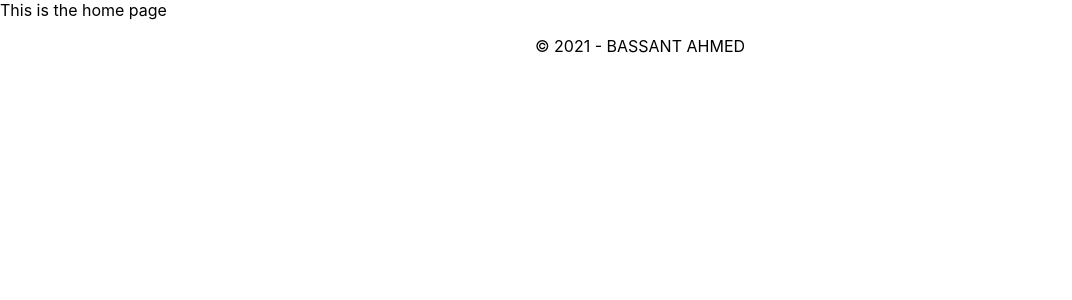
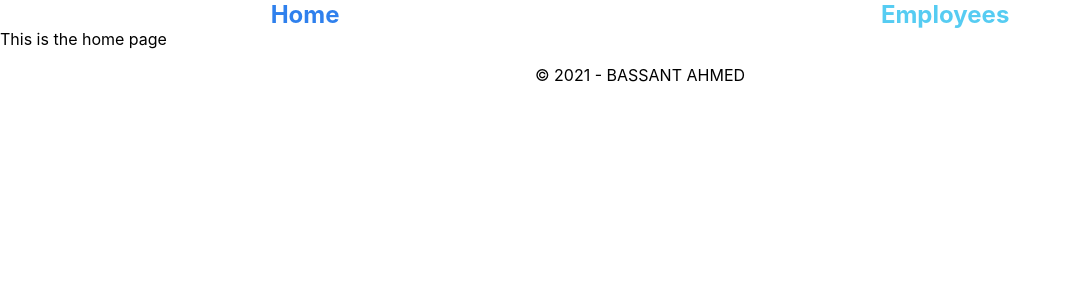
Before and after one commit to thepassant/employees, a React (Create React App) app: page / in a window 1280 px wide. Shown: the top 300 px of the page, without its empty margins (0-1072 px from the left). Built offline with nearby package versions, Linux system fonts and the light colour scheme.

Commit message:
add header

```diff
--- a/src/App.js
+++ b/src/App.js
@@ -4,9 +4,11 @@ import NotFoundPage from "./containers/NotFoundPage";
 import HomePage from "./containers/HomePage";
 import EmployeesPage from "./containers/EmployeesPage";
 import Footer from "./components/Footer";
+import Header from "./containers/Header";
 
 const App = () => (
     <div className="App">
+        <Header />
         <Routes>
             <Route
                 path="/"
--- /dev/null
+++ b/src/containers/Header.js
@@ -0,0 +1,21 @@
+import React from 'react';
+import { NavLink } from 'react-router-dom';
+
+const Header = () => {
+    const renderLink = ({ to, label }) => (
+        <NavLink to={to} className={(navData) => (navData.isActive ? 'active nav-item' : 'nav-item')}>
+            {label}
+        </NavLink>
+    );
+
+    return (
+        <nav className="navbar">
+            <div className="menu">
+                {renderLink({ to: '/', label: 'Home' })}
+                {renderLink({ to: '/employees', label: 'Employees' })}
+            </div>
+        </nav>
+    );
+};
+
+export default Header;
--- a/src/scss/_containers.scss
+++ b/src/scss/_containers.scss
@@ -1,3 +1,4 @@
 @import "containers/employee";
 @import "containers/employees-page";
 @import "containers/edit-employee-form";
+@import "containers/header";
--- /dev/null
+++ b/src/scss/containers/_header.scss
@@ -0,0 +1,32 @@
+.navbar{
+  align-items: center;
+  display: flex;
+  flex-direction: row;
+  width: 100%;
+
+  .menu{
+    align-items: center;
+    display: flex;
+    flex-direction: row;
+    justify-content: space-around;
+    width: 100%;
+
+    .nav-item{
+      color: #56CCF2;
+      font-size: 1.5rem;
+      font-weight: bold;
+      text-align: center;
+      transition: 0.2s;
+      text-decoration: none;
+
+      &:hover{
+        transition: 0.2s;
+        text-decoration: underline;
+      }
+
+      &.active {
+        color: #2F80ED;
+      }
+    }
+  }
+}
```
